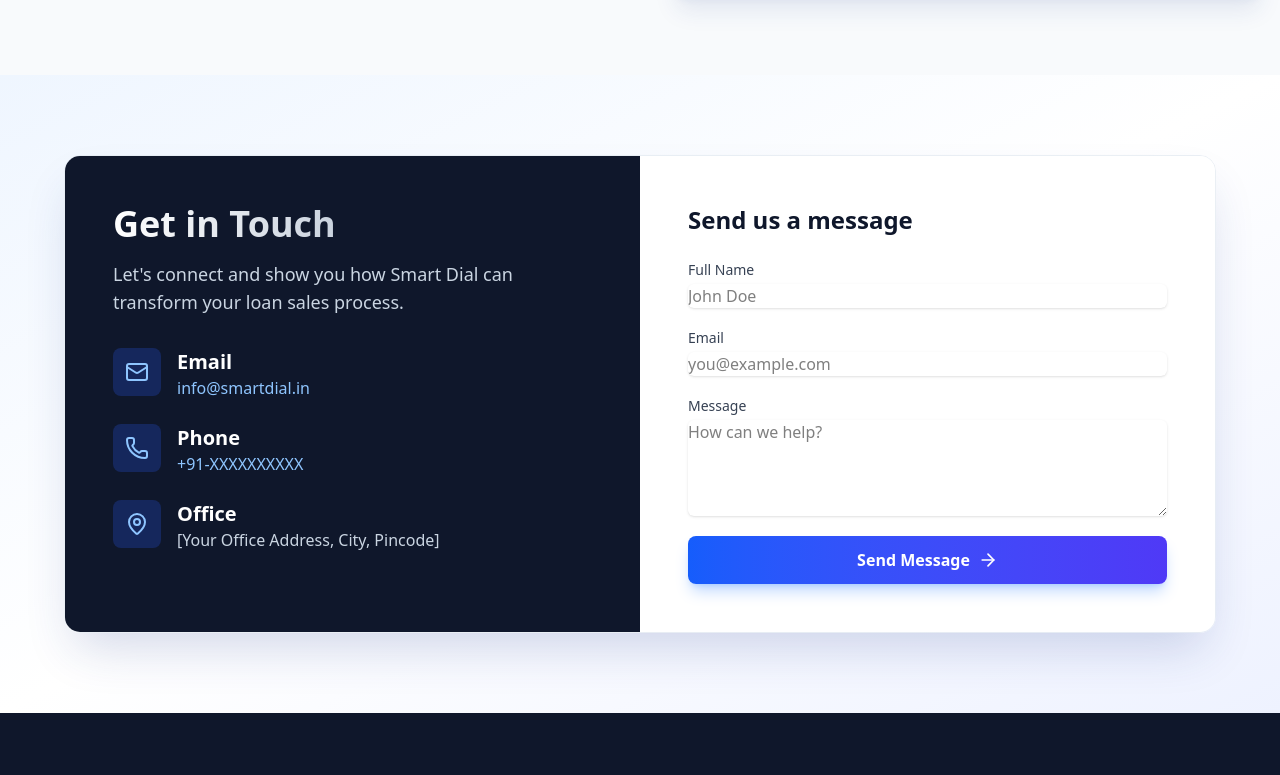
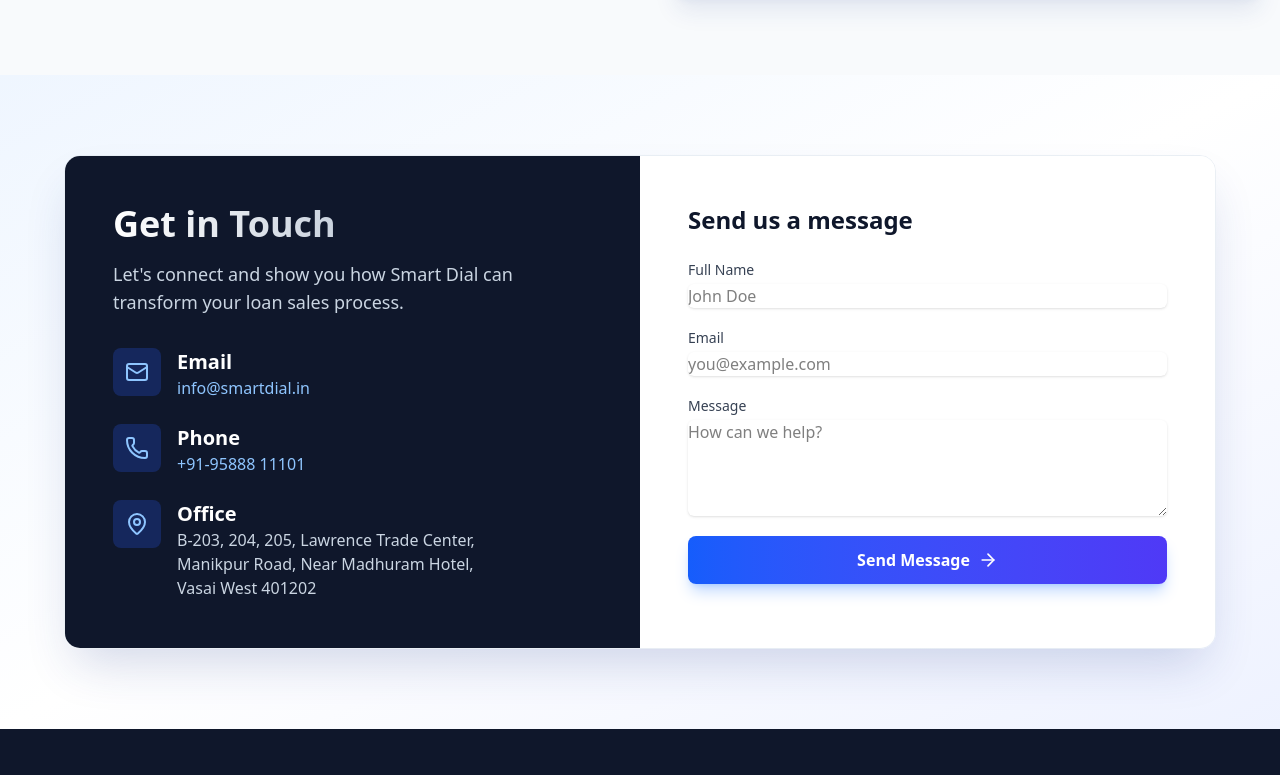
Before and after one commit to neerajk001/smartdial, a React (Vite) app: page / in a window 1280 px wide. Shown: the part 7638-8413 px from the top of the page. Built offline with nearby package versions, Linux system fonts and the light colour scheme.

Commit message:
contact updated

```diff
--- a/src/components/Contact.jsx
+++ b/src/components/Contact.jsx
@@ -68,7 +68,7 @@
                       Phone
                     </h3>
                     <p className="text-base text-blue-300 transition-colors group-hover:text-white">
-                      +91-XXXXXXXXXX
+                      +91-95888 11101
                     </p>
                   </div>
                 </a>
@@ -82,7 +82,9 @@
                       Office
                     </h3>
                     <p className="text-base text-slate-300">
-                      [Your Office Address, City, Pincode]
+                      B-203, 204, 205, Lawrence Trade Center,<br />
+                      Manikpur Road, Near Madhuram Hotel,<br />
+                      Vasai West 401202
                     </p>
                   </div>
                 </div>
@@ -146,7 +148,7 @@
                 <div>
                   <button
                     type="submit"
-                    className="group inline-flex w-full items-center justify-center gap-2 rounded-lg bg-gradient-to-r from-blue-600 to-indigo-600 px-6 py-3 text-base font-semibold text-white shadow-lg shadow-blue-500/30 transition-all hover:shadow-xl hover:shadow-blue-500/40 hover:-translate-y-0.5"
+                    className="group inline-flex w-full items-center justify-center gap-2 rounded-lg bg-linear-to-r from-blue-600 to-indigo-600 px-6 py-3 text-base font-semibold text-white shadow-lg shadow-blue-500/30 transition-all hover:shadow-xl hover:shadow-blue-500/40 hover:-translate-y-0.5"
                   >
                     Send Message
                     <ArrowRight className="h-5 w-5 transition-transform group-hover:translate-x-1" />
--- a/src/pages/ContactUs.jsx
+++ b/src/pages/ContactUs.jsx
@@ -22,7 +22,7 @@
               allowFullScreen=""
               loading="lazy"
               referrerPolicy="no-referrer-when-downgrade"
-              title="KT VISION Carnival Cinemas Location"
+              title="Smart Dial Office Location"
             ></iframe>
 
             {/* Location Info Overlay */}
@@ -34,9 +34,9 @@
                   </svg>
                 </div>
                 <div className="flex-1">
-                  <h3 className="text-sm font-bold text-gray-900">KT VISION Carnival Cinemas</h3>
+                  <h3 className="text-sm font-bold text-gray-900">Smart Dial Office</h3>
                   <p className="text-xs text-gray-600 mt-1 leading-relaxed">
-                    Panchal Nagar, Anand Nagar, Vasai West, Naigaon, Vasai-Virar, Maharashtra 401202
+                    B-203, 204, 205, Lawrence Trade Center, Manikpur Road, Near Madhuram Hotel, Vasai West 401202
                   </p>
                   <div className="mt-2 flex items-center gap-1">
                     <div className="flex text-yellow-500 text-xs">
@@ -45,7 +45,7 @@
                     <span className="text-xs text-gray-600 ml-1">3.3 · 7,635 reviews</span>
                   </div>
                   <a
-                    href="https://www.google.com/maps/dir/?api=1&destination=KT+VISION+Carnival+Cinemas,Vasai"
+                    href="https://www.google.com/maps/dir/?api=1&destination=Lawrence+Trade+Center+Vasai+West"
                     target="_blank"
                     rel="noopener noreferrer"
                     className="inline-flex items-center gap-1 mt-2 text-xs text-blue-600 font-medium hover:text-blue-800"
@@ -73,15 +73,17 @@
 
             {/* Location Info */}
             <div className="mb-6 p-4 bg-white rounded-lg border border-gray-200 shadow-sm">
-              <h3 className="text-lg font-bold text-gray-900 mb-2">KT VISION Carnival Cinemas</h3>
+              <h3 className="text-lg font-bold text-gray-900 mb-2">Smart Dial Office</h3>
               <p className="text-gray-600 text-sm leading-relaxed">
-                Panchal Nagar, Anand Nagar, Vasai West,<br />
-                Naigaon, Vasai-Virar,<br />
-                Maharashtra 401202
+                B-203, 204, 205, Lawrence Trade Center,<br />
+                Manikpur Road, Near Madhuram Hotel,<br />
+                Vasai West 401202
               </p>
-              <div className="mt-3 flex items-center gap-2">
-                <span className="text-yellow-500">★★★★</span>
-                <span className="text-sm text-gray-600">3.3 · 7,635 reviews</span>
+              <div className="mt-3 flex items-center gap-3 text-gray-600">
+                <svg className="w-5 h-5" fill="none" stroke="currentColor" viewBox="0 0 24 24">
+                  <path strokeLinecap="round" strokeLinejoin="round" strokeWidth={2} d="M3 5a2 2 0 012-2h3.28a1 1 0 01.948.684l1.498 4.493a1 1 0 01-.502 1.21l-2.257 1.13a11.042 11.042 0 005.516 5.516l1.13-2.257a1 1 0 011.21-.502l4.493 1.498a1 1 0 01.684.949V19a2 2 0 01-2 2h-1C9.716 21 3 14.284 3 6V5z" />
+                </svg>
+                <span className="font-medium">+91-95888 11101</span>
               </div>
             </div>
 
```
Also changed, not shown: src/pages/Login.jsx (line endings or trailing spaces).
